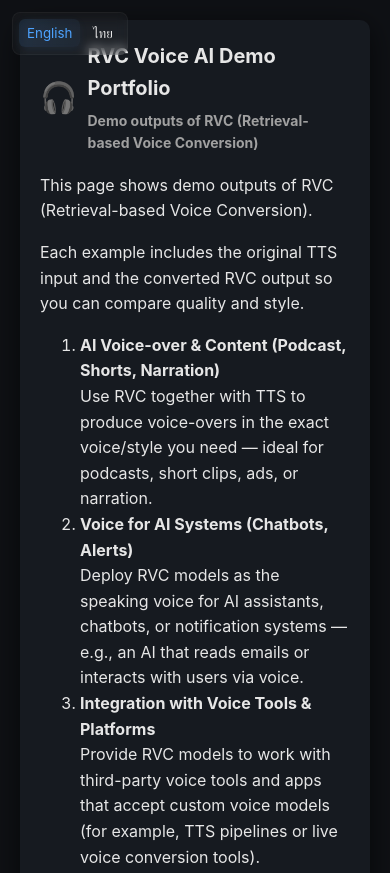
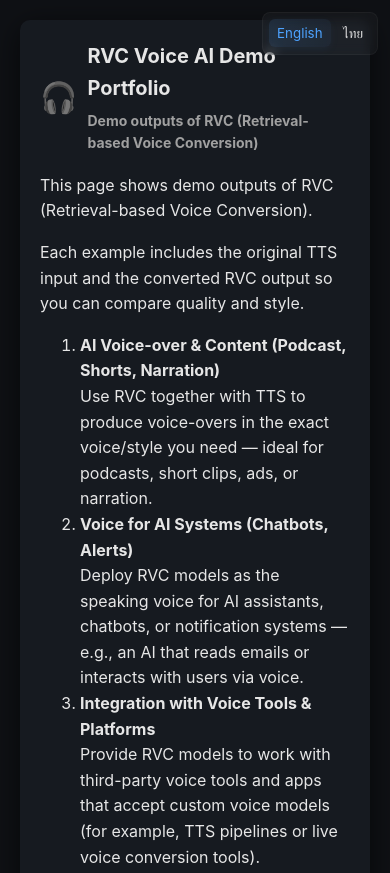
Before and after one commit to Vioneyy/rvc-voice-ai-demo, a plain HTML site: page docs/index.html in a window 390 px wide. Shown: the top 873 px of the page. Drawn offline with Linux system fonts and the light colour scheme.

Commit message:
Move language toggle to top-right corner

```diff
--- a/docs/index.html
+++ b/docs/index.html
@@ -29,8 +29,8 @@
     .logo{font-size:28px;font-weight:700;display:flex;align-items:center;gap:10px}
     .logo .icon{font-size:30px}
     .title-sub{color:var(--muted);font-size:14px;margin-top:6px}
-    /* language toggle (top-left as requested) */
-    .lang-toggle{position:fixed;left:18px;top:18px;background:var(--glass);border:1px solid rgba(255,255,255,0.04);padding:6px;border-radius:8px;backdrop-filter: blur(6px);}
+    /* language toggle (top-right as requested) */
+    .lang-toggle{position:fixed;right:18px;top:18px;background:var(--glass);border:1px solid rgba(255,255,255,0.04);padding:6px;border-radius:8px;backdrop-filter: blur(6px);z-index:999;}
     .lang-toggle button{background:none;border:0;color:var(--text);padding:6px 8px;border-radius:6px;cursor:pointer}
     .lang-toggle button.active{background:linear-gradient(90deg,rgba(77,163,255,0.12),rgba(77,163,255,0.06));color:var(--accent);box-shadow:0 3px 10px rgba(77,163,255,0.06)}
     main h2{font-size:22px;margin:10px 0 10px 0}
@@ -49,13 +49,13 @@
     footer{margin-top:26px;color:var(--muted);font-size:13px}
     @media (max-width:720px){
       .wrap{margin:20px;padding:20px;}
-      .lang-toggle{left:12px;top:12px}
+      .lang-toggle{right:12px;top:12px}
     }
   </style>
 </head>
 <body>
 
-  <!-- language toggle (top-left) -->
+  <!-- language toggle (top-right) -->
   <div class="lang-toggle" role="toolbar" aria-label="Language switch">
     <button id="btn-en" class="active" onclick="setLang('en')">English</button>
     <button id="btn-th" onclick="setLang('th')">ไทย</button>
```
